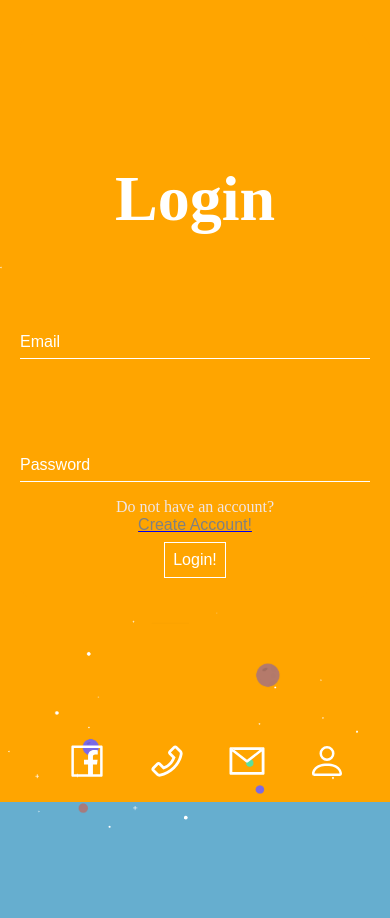
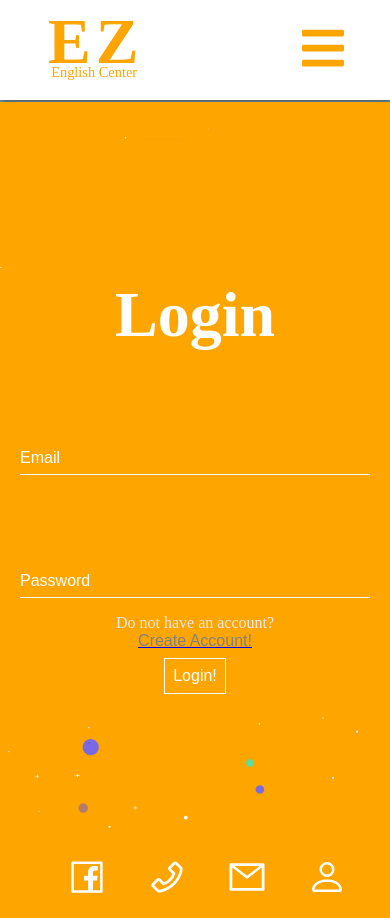
Before and after one commit to tadzius1996/Eazy, a React (Create React App) app: page /Login in a window 390 px wide. Before the commit the page ends 844 px from the top, so only its background shows below. Built offline with nearby package versions, Linux system fonts and the light colour scheme; no server answers; a web font is replaced by a local one.

Commit message:
responsive2

```diff
--- a/src/components/Login.css
+++ b/src/components/Login.css
@@ -15,7 +15,7 @@
 }
 
 .login-place {
-    margin-top: -8.9rem;
+    margin-top: -2.9rem;
     background-color: var(--primaryColor);
     padding-top: 3rem;
 }
--- a/src/components/Navbar.css
+++ b/src/components/Navbar.css
@@ -469,7 +469,7 @@
 .navbar {
   background-color:  var(--thirdColor);
   height: 100px;
-  position: fixed;
+  position: static;
   display: flex;
   justify-content: center;
   width: 100%;
--- a/src/index.css
+++ b/src/index.css
@@ -52,6 +52,6 @@ li {
 @media (max-width: 768px) {
 
   .bigContainer {
-    padding-top: 8rem
+    padding-top: 3rem
   }
 }
```
